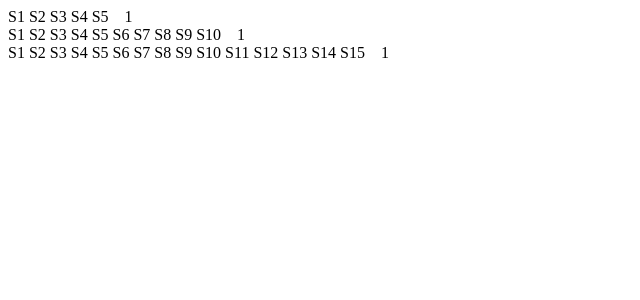
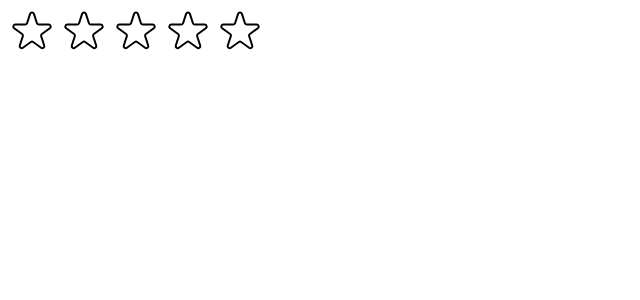
Before and after one commit to AnhtuanUit/React-Course-Learning-Parts, a React (Create React App) app in the folder 07-usepopcorn/: page / in a window 1280 px wide. Shown: the top 300 px of the page, without its empty margins (0-640 px from the left). Built offline with nearby package versions, Linux system fonts and the light colour scheme.

Commit message:
Creating the Stars

```diff
--- a/07-usepopcorn/src/Stars.js
+++ b/07-usepopcorn/src/Stars.js
@@ -1,3 +1,5 @@
+import { useState } from 'react';
+
 const containerStyle = {
   display: 'flex',
   alignItems: 'center',
@@ -14,15 +16,64 @@ const textStyle = {
   margin: '0',
 };
 
+const starStyle = {
+  width: '48px',
+  height: '48px',
+  display: 'block',
+  cursor: 'pointer',
+};
+
 export default function StarRating({ maxRating = 5 }) {
+  const [rating, setRating] = useState(0);
+  function handleRating(rating) {
+    setRating(rating);
+  }
+
   return (
     <div style={containerStyle}>
       <div style={starContainerStyle}>
         {Array.from({ length: maxRating }, (_, i) => (
-          <span>S{i + 1}</span>
+          <Star
+            full={i + 1 <= rating}
+            key={i}
+            onRate={() => handleRating(i + 1)}
+          />
         ))}
       </div>
-      <p style={textStyle}>1</p>
+      <p style={textStyle}>{rating || ''}</p>
     </div>
   );
 }
+
+function Star({ full, color = 'black', onRate }) {
+  return (
+    <span style={starStyle} onClick={onRate}>
+      {full ? (
+        <svg
+          xmlns="http://www.w3.org/2000/svg"
+          viewBox="0 0 20 20"
+          fill={color}
+          stroke={color}
+          fontSize={'48px'}
+        >
+          <path d="M9.049 2.927c.3-.921 1.603-.921 1.902 0l1.07 3.292a1 1 0 00.95.69h3.462c.969 0 1.371 1.24.588 1.81l-2.8 2.034a1 1 0 00-.364 1.118l1.07 3.292c.3.921-.755 1.688-1.54 1.118l-2.8-2.034a1 1 0 00-1.175 0l-2.8 2.034c-.784.57-1.838-.197-1.539-1.118l1.07-3.292a1 1 0 00-.364-1.118L2.98 8.72c-.783-.57-.38-1.81.588-1.81h3.461a1 1 0 00.951-.69l1.07-3.292z" />
+        </svg>
+      ) : (
+        <svg
+          xmlns="http://www.w3.org/2000/svg"
+          fill="none"
+          viewBox="0 0 24 24"
+          stroke={color}
+          fontSize={'48px'}
+        >
+          <path
+            strokeLinecap="round"
+            strokeLinejoin="round"
+            strokeWidth="{2}"
+            d="M11.049 2.927c.3-.921 1.603-.921 1.902 0l1.519 4.674a1 1 0 00.95.69h4.915c.969 0 1.371 1.24.588 1.81l-3.976 2.888a1 1 0 00-.363 1.118l1.518 4.674c.3.922-.755 1.688-1.538 1.118l-3.976-2.888a1 1 0 00-1.176 0l-3.976 2.888c-.783.57-1.838-.197-1.538-1.118l1.518-4.674a1 1 0 00-.363-1.118l-3.976-2.888c-.784-.57-.38-1.81.588-1.81h4.914a1 1 0 00.951-.69l1.519-4.674z"
+          />
+        </svg>
+      )}
+    </span>
+  );
+}
--- a/07-usepopcorn/src/index.js
+++ b/07-usepopcorn/src/index.js
@@ -9,7 +9,5 @@ root.render(
   <React.StrictMode>
     {/* <App /> */}
     <Stars />
-    <Stars maxRating={10} />
-    <Stars maxRating={15} />
   </React.StrictMode>
 );
```
